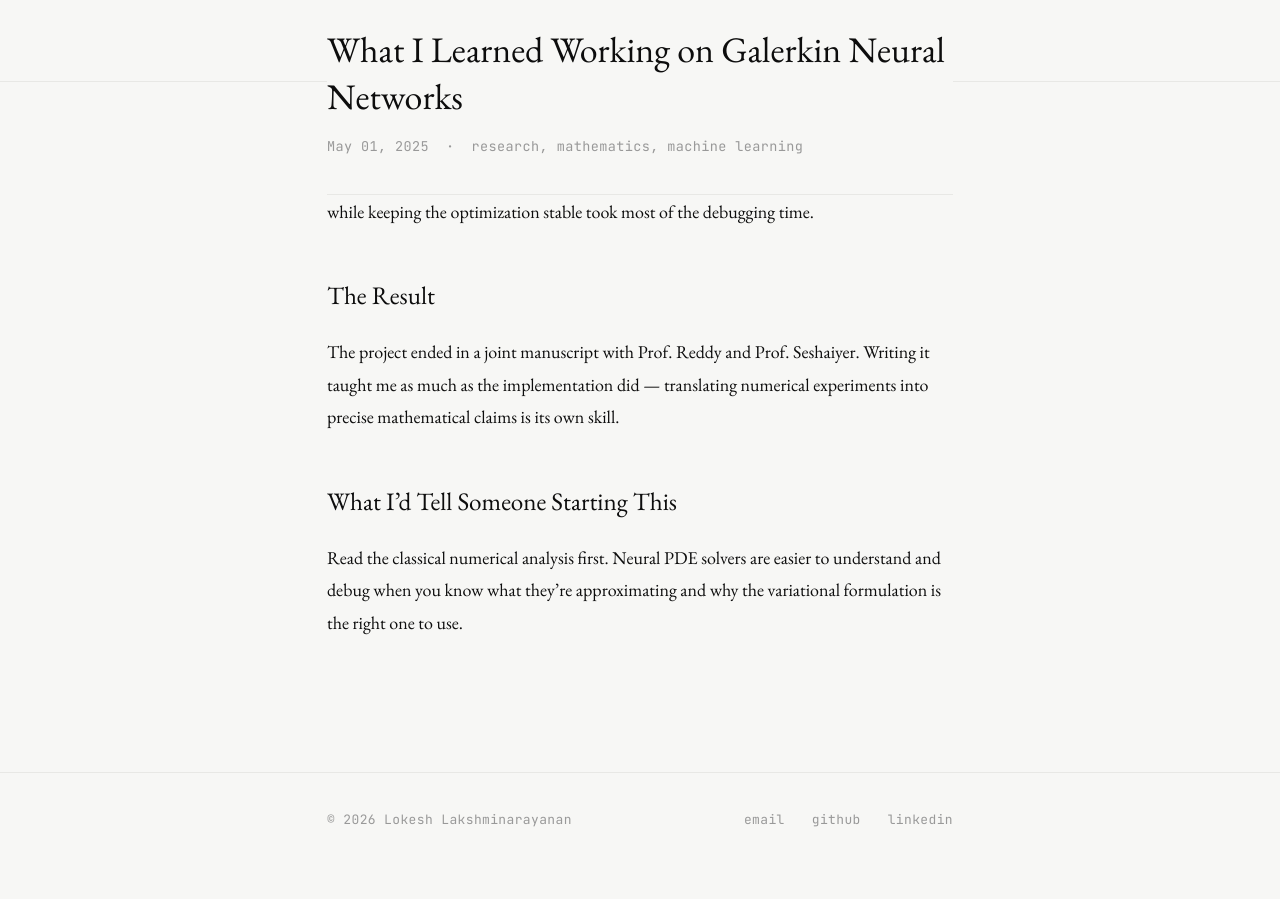
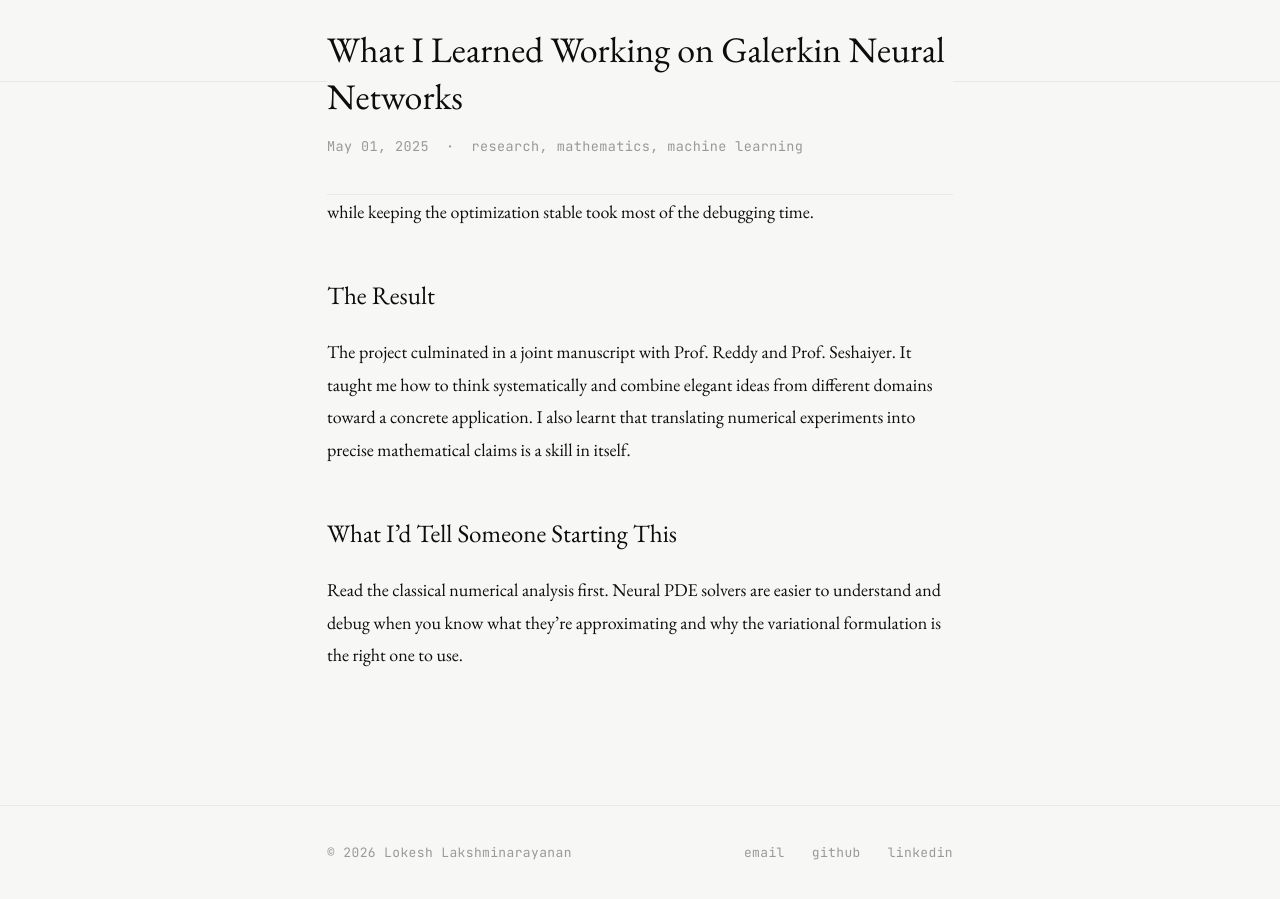
Before and after one commit to Lokesh-bitshyd22/Lokesh-bitshyd22.github.io, a Jekyll site: the page built from _posts/2025-05-01-on-galerkin-neural-networks.md, in a window 1280 px wide and 900 px high, scrolled down 970 px. Built offline with Jekyll 4.4.1, drawn with Linux system fonts in a browser that asks for light colours; before the commit the page ends 1838 px from its top, so only the background shows below that.

Commit message:
Update 2025-05-01-on-galerkin-neural-networks.md

```diff
--- a/_posts/2025-05-01-on-galerkin-neural-networks.md
+++ b/_posts/2025-05-01-on-galerkin-neural-networks.md
@@ -33,9 +33,8 @@ at interfaces while keeping the optimization stable took most of the debugging t
 
 ## The Result
 
-The project ended in a joint manuscript with Prof. Reddy and Prof. Seshaiyer.
-Writing it taught me as much as the implementation did — translating numerical
-experiments into precise mathematical claims is its own skill.
+The project culminated in a joint manuscript with Prof. Reddy and Prof. Seshaiyer.
+It taught me how to think systematically and combine elegant ideas from different domains toward a concrete application. I also learnt that translating numerical experiments into precise mathematical claims is a skill in itself.
 
 ## What I'd Tell Someone Starting This
 
```
